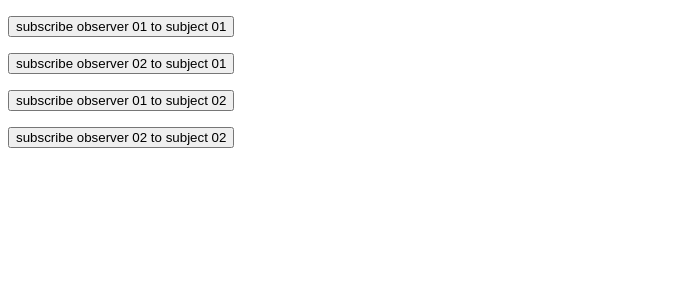
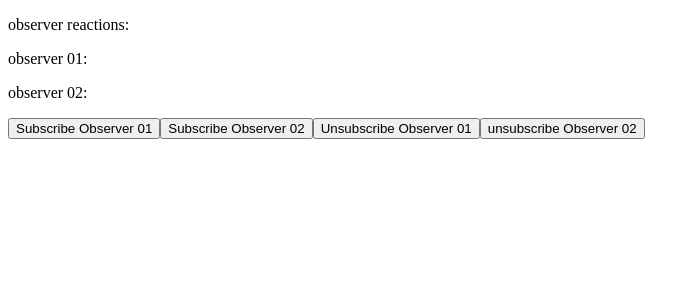
Before and after one commit to gemersonhenry/rxjs-tutorial, an Angular app: page /subject in a window 1280 px wide. Shown: the top 300 px of the page, without its empty margins (0-700 px from the left). Built offline with nearby package versions, Linux system fonts and the light colour scheme.

Commit message:
feat(subjects): adding basic concepts

```diff
--- a/src/app/subjects/subject/subject.component.html
+++ b/src/app/subjects/subject/subject.component.html
@@ -1,23 +1,23 @@
 <p>
-  <button (click)="subscribeObserver01ToSubject01()">
-    subscribe observer 01 to subject 01
+  observer reactions:
+</p>
+<p>
+  observer 01: <b> {{ time01 }} </b>
+</p>
+<p>
+  observer 02: <b> {{ time02 }} </b>
+</p>
+<p>
+  <button (click)="subscribeCustomObserver01()">
+    Subscribe Observer 01
+  </button>
+  <button (click)="subscribeCustomObserver02()">
+    Subscribe Observer 02
+  </button>
+  <button (click)="unsubscribeCustomObserver01()">
+    Unsubscribe Observer 01
+  </button>
+  <button (click)="unsubscribeCustomObserver02()">
+    unsubscribe Observer 02
   </button>
 </p>
-
-<p>
-  <button (click)="subscribeObserver02ToSubject01()">
-    subscribe observer 02 to subject 01
-  </button>
-</p>
-
-<p>
-  <button (click)="subscribeObserver01ToSubject02()">
-    subscribe observer 01 to subject 02
-  </button>
-</p>
-
-<p>
-  <button (click)="subscribeObserver02ToSubject02()">
-    subscribe observer 02 to subject 02
-  </button>
-</p>
--- a/src/app/subjects/subject/subject.component.ts
+++ b/src/app/subjects/subject/subject.component.ts
@@ -1,5 +1,5 @@
 import { Component, OnInit } from '@angular/core';
-import { Subject, interval } from 'rxjs';
+import { Subject, interval, Subscription } from 'rxjs';
 
 @Component({
   selector: 'bz-subject',
@@ -8,13 +8,51 @@ import { Subject, interval } from 'rxjs';
 })
 export class SubjectComponent implements OnInit {
 
-  public subject = new Subject<number>();
+  private subject = new Subject<number>();
+  private observable$ = this.subject.asObservable();
 
-  public observerCounter01 = 0;
+  public customTimer = interval(3000);
+  public time01: number;
+  public time02: number;
+
+  private subscription01: Subscription;
+  private subscription02: Subscription;
 
   constructor() {
+    this.customObserver01 = this.customObserver01.bind(this);
+    this.customObserver02 = this.customObserver02.bind(this);
   }
 
   ngOnInit() {
+    this.customTimer.subscribe(time => {
+      this.subject.next(time);
+    });
   }
+
+  private customObserver01(time: number) {
+    this.time01 = time;
+  }
+
+  private customObserver02(time: number) {
+    this.time02 = time;
+  }
+
+  public subscribeCustomObserver01() {
+    this.subscription01 = this.observable$
+      .subscribe(this.customObserver01);
+  }
+
+  public subscribeCustomObserver02() {
+    this.subscription02 = this.observable$
+      .subscribe(this.customObserver02);
+  }
+
+  public unsubscribeCustomObserver01() {
+    this.subscription01.unsubscribe();
+  }
+
+  public unsubscribeCustomObserver02() {
+    this.subscription02.unsubscribe();
+  }
+
 }
```
